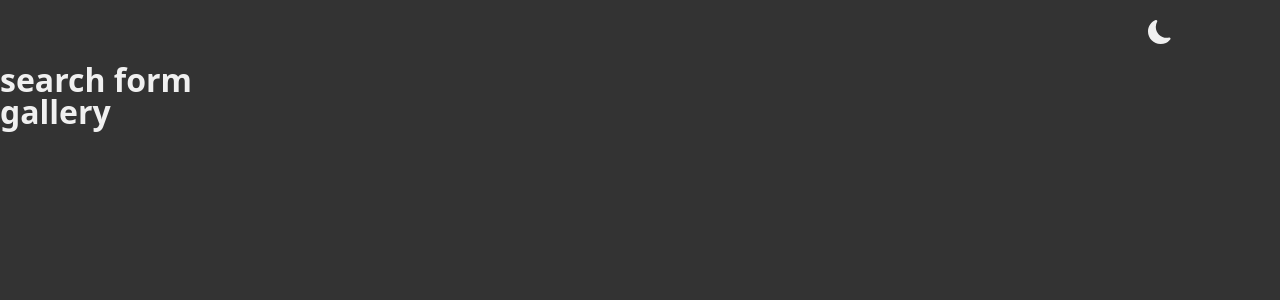
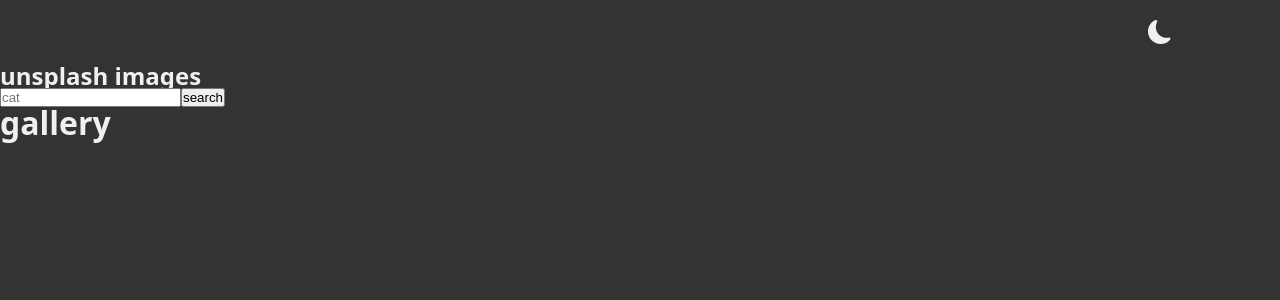
Before and after one commit to ela-md/Unsplash-images, a React (Vite) app: page / in a window 1280 px wide. Shown: the top 300 px of the page. Built offline with nearby package versions, Linux system fonts and the light colour scheme.

Commit message:
Search Form Created

```diff
--- a/src/SearchForm.jsx
+++ b/src/SearchForm.jsx
@@ -1,11 +1,30 @@
 
 function SearchForm () {
 
+    const handleSubmit = (e) => {
+       e.preventDefault()
+       const searchValue = e.target.elements.search.value
+       if(!searchValue) return;
+
+    }
+
+
+
+
 
     return(
-     <>
-     <h1>search form</h1>
-     </>
+     <section>
+        <h1 className="title">unsplash images</h1>
+        <form className="search-form" onSubmit={handleSubmit}>
+            <input type="text"
+             className="form-input search-input"
+            name="search"
+            placeholder="cat"/>
+            <button type="submit" className="btn">
+              search
+            </button>
+        </form>
+     </section>
     );
 }
 
```
